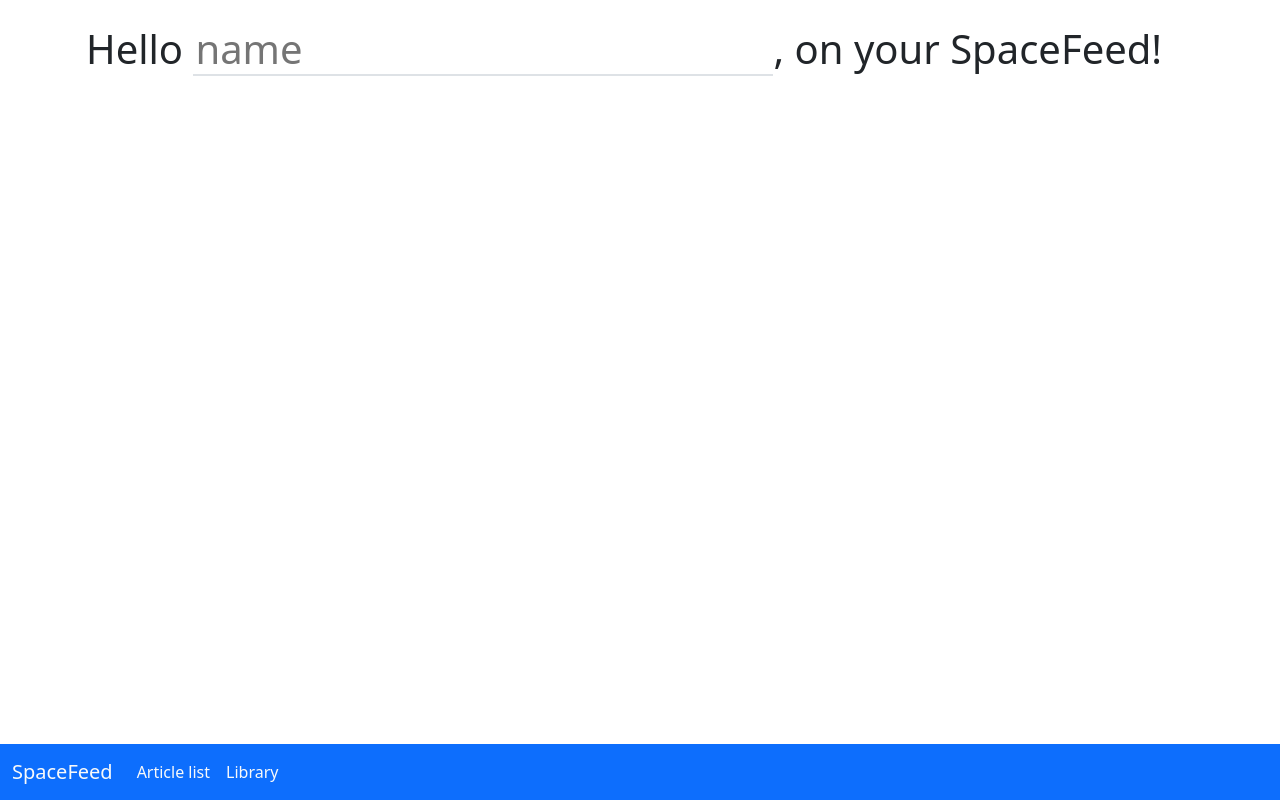
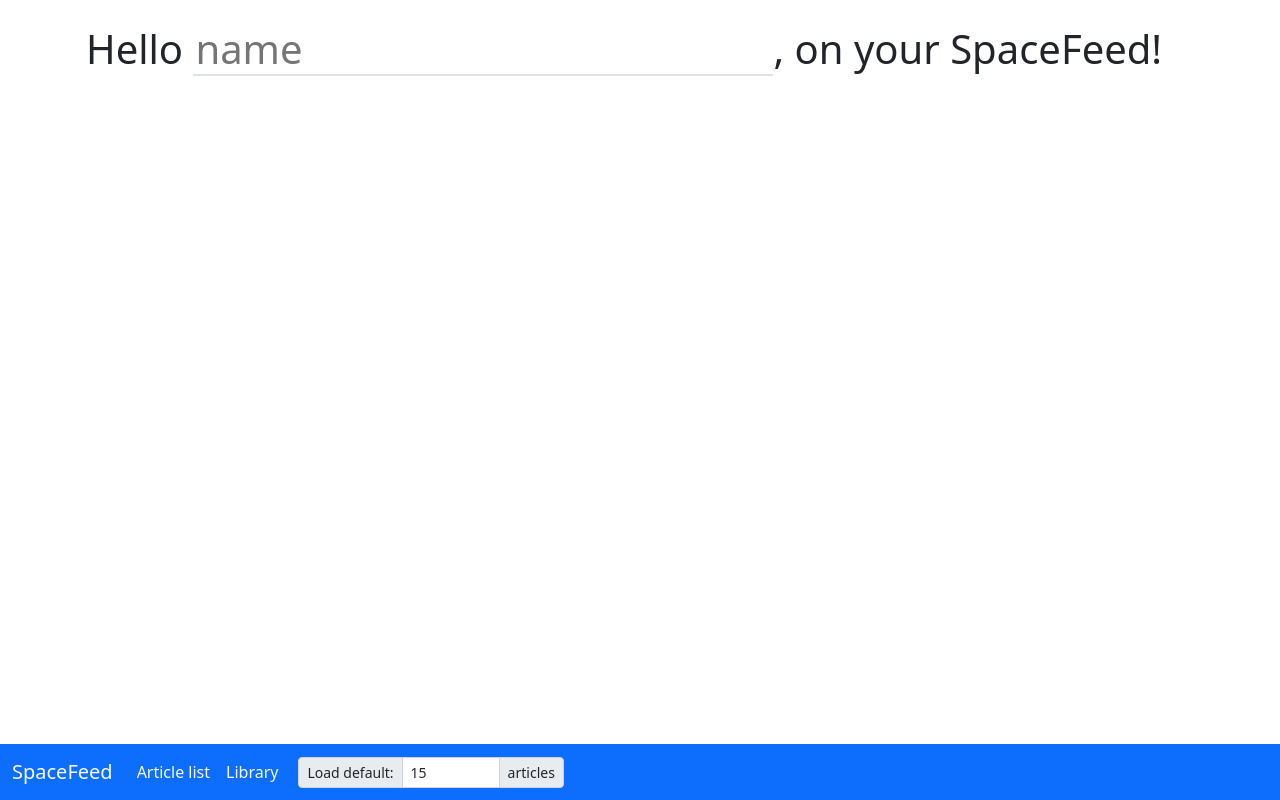
Before and after one commit to akarrq/SpaceFeed, a website built with Vite: page src/index.html in a window 1280 px wide. Built offline with nearby package versions, Linux system fonts and the light colour scheme; no server answers.

Commit message:
added the ability to change the loading of the default number of articles

```diff
--- a/src/index.html
+++ b/src/index.html
@@ -22,8 +22,9 @@
       class="container d-flex flex-wrap py-4 px-3 mx-auto"
       id="articlesList"
     ></main>
+
     <nav class="navbar navbar-expand-lg fixed-bottom bg-primary">
-      <div class="container-fluid">
+      <div class="container-fluid flrx-grow-1">
         <span class="navbar-brand text-light">SpaceFeed</span>
         <button
           class="navbar-toggler"
@@ -49,6 +50,19 @@
             <li class="nav-item">
               <a class="nav-link text-light" href="library.html">Library</a>
             </li>
+            <li class="nav-item d-flex align-items-center">
+              <div class="container-fluid input-group input-group-sm">
+                <span class="input-group-text">Load default:</span>
+                <input
+                  id="nbrOfArticles"
+                  type="number"
+                  class="form-control form-control-sm"
+                  min="1"
+                  max="100"
+                />
+                <span class="input-group-text" id="">articles</span>
+              </div>
+            </li>
           </ul>
         </div>
       </div>
--- a/src/js/card.js
+++ b/src/js/card.js
@@ -23,9 +23,11 @@
   element.style = "width: 20rem;";
   element.innerHTML = card(article);
   document.querySelector("#articlesList").appendChild(element);
+  console.log("jest");
 }
 
 export function renderCardsList(articles) {
+  document.querySelector("#articlesList").innerHTML = "";
   articles.forEach((article) => {
     renderCard(article);
   });
--- a/src/js/main.js
+++ b/src/js/main.js
@@ -4,8 +4,23 @@
 
 import "../scss/style.scss";
 
-const nbrOfArticles = 15;
+const defaultNbrOfArt = 15;
 
-getData(nbrOfArticles).then((articles) => renderCardsList(articles));
+function changeNbrOfArticles() {
+  const input = document.querySelector("#nbrOfArticles");
+  input.value = defaultNbrOfArt;
 
+  input.addEventListener("input", (e) => {
+    let nbrOfArticles = e.target.value;
+    renderArticles(nbrOfArticles);
+    console.log(`wczytałem ${nbrOfArticles} artykułów`);
+  });
+}
+
+function renderArticles(nbr = defaultNbrOfArt) {
+  getData(nbr).then((articles) => renderCardsList(articles));
+}
+
+changeNbrOfArticles();
 saveName();
+renderArticles();
```
